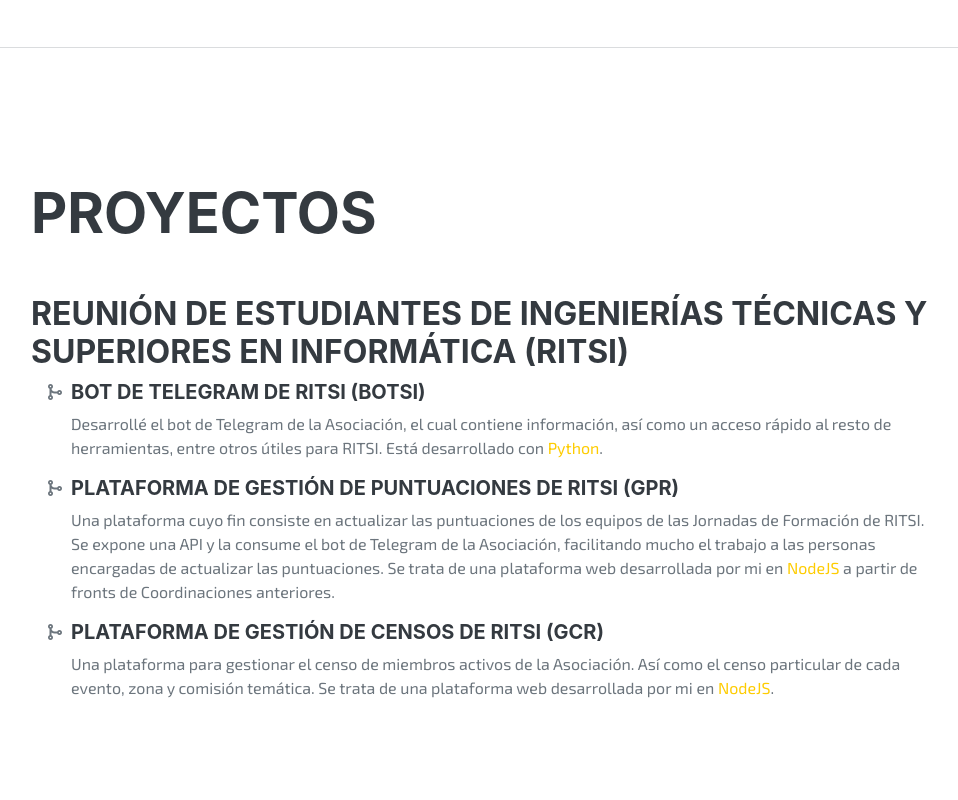
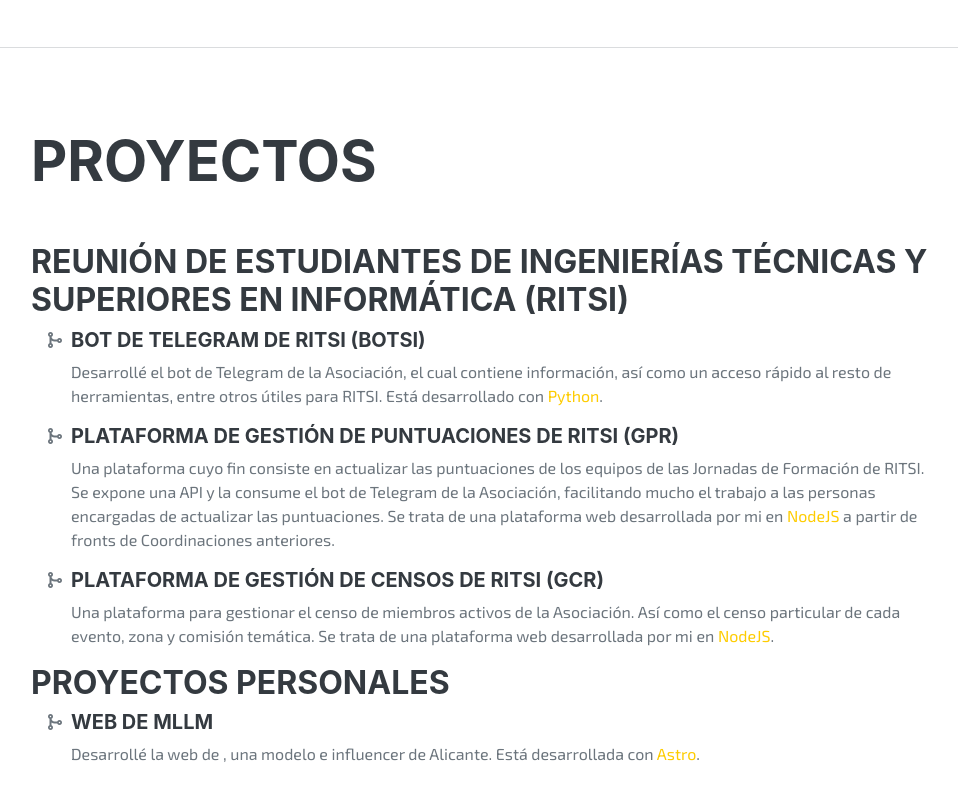
Before and after one commit to ElContent/CurriculumVitae, a plain HTML site: page index.html in a window 1280 px wide. Shown: the part 4787-5587 px from the top of the page, without its empty margins (289-1247 px from the left). Drawn offline with nearby package versions, Linux system fonts and the light colour scheme; a web font is replaced by a local one.

Commit message:
Añado proyectos personales

```diff
--- a/index.html
+++ b/index.html
@@ -259,6 +259,15 @@
                             Se trata de una plataforma web desarrollada por mi en <span class="text-primary">NodeJS</span>.
                         </li>
                     </ul>
+                    <h3 class="mt-2">Proyectos personales</h3>
+                    <ul class="fa-ul mb-0">
+                        <li class="mb-3">
+                            <span class="fa-li"><i class="fa-solid fa-code-merge"></i></span>
+                            <h5>Web de MLLM</h5>
+                            Desarrollé la web de <a class="text-primary" href="https://martalucialm.netlify.app/"></a>, una modelo e influencer de Alicante.
+                            Está desarrollada con <span class="text-primary">Astro</span>.
+                        </li>
+                    </ul>
                 </div>
             </section>
 
```
